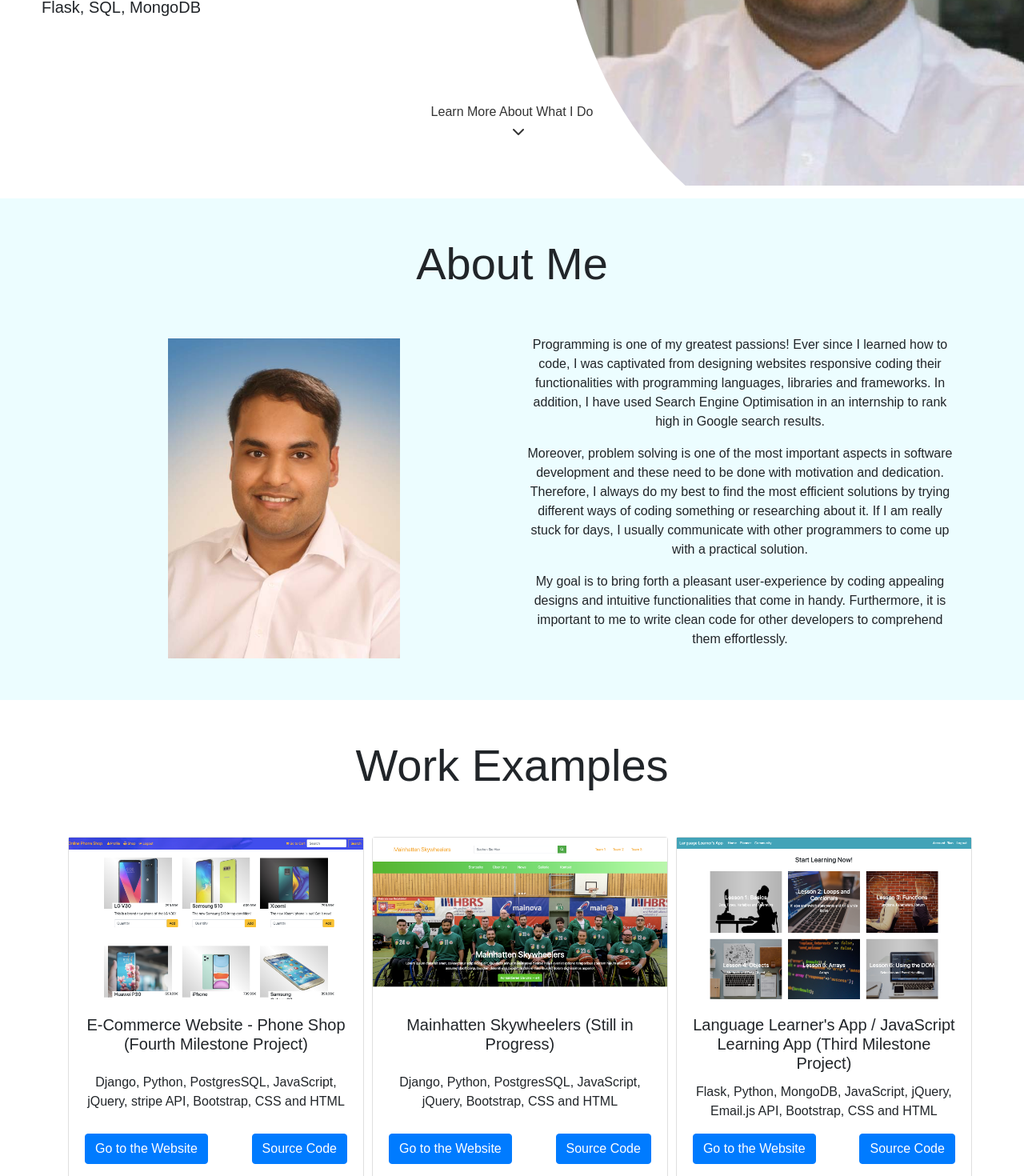
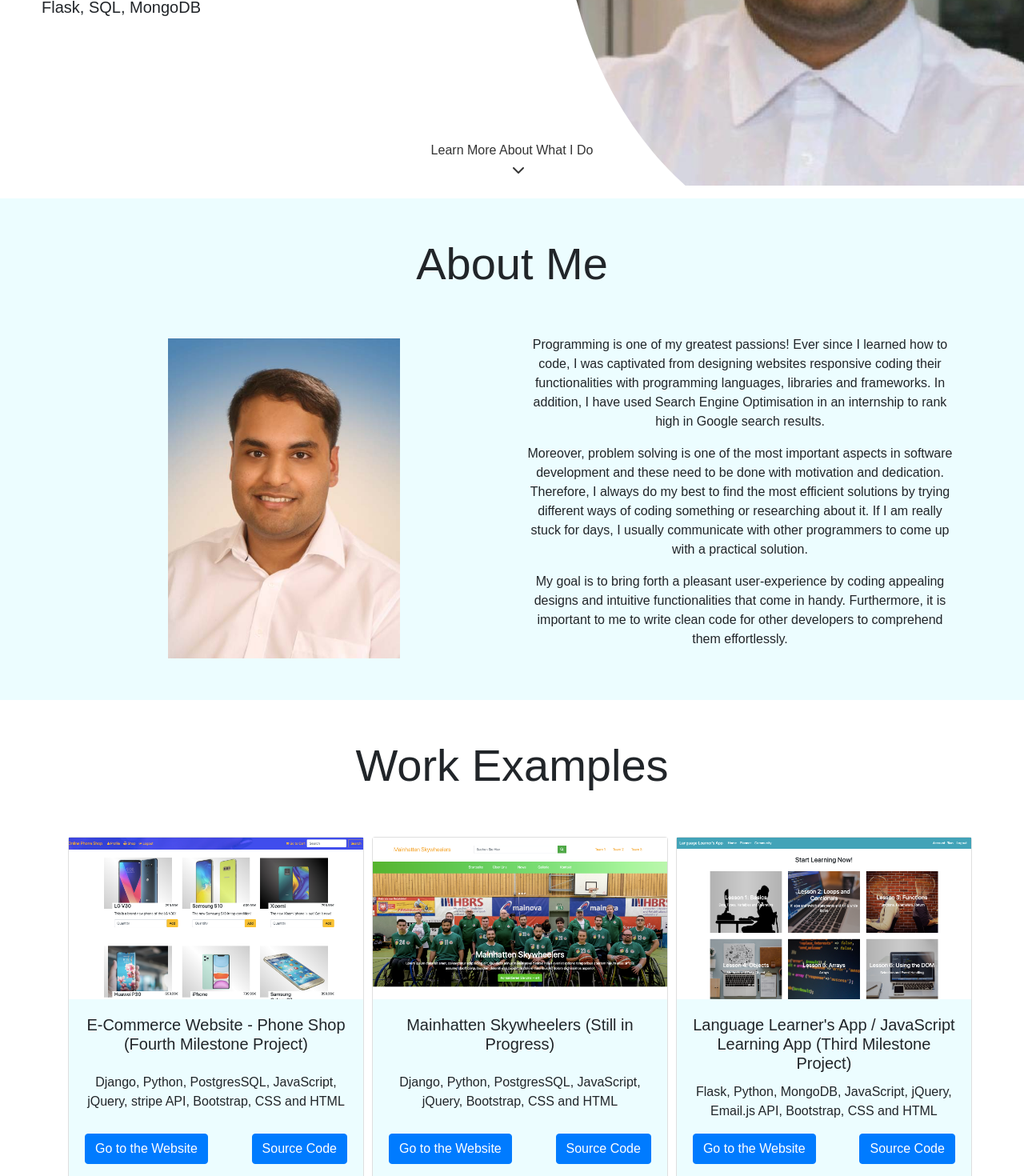
Before and after one commit to Rian1010/Portfolio, a React (Create React App) app in the folder portfolio/: page / in a window 1280 px wide. Shown: the part 560-2030 px from the top of the page at 80% size. Built offline with nearby package versions, Linux system fonts and the light colour scheme.

Commit message:
Made small changes

```diff
--- a/portfolio/src/components/Banner.js
+++ b/portfolio/src/components/Banner.js
@@ -16,9 +16,9 @@ function Banner() {
                         <h4 className="lead pl-1">HTML, CSS, JavaScript, Python, Django, React.js, Node.js, Flask, SQL, MongoDB</h4>
                     </Col>
                     <Col md={6} className="banner-img d-none d-md-block"></Col>
-                    <Col className="learn-more-button text-center d-none d-md-block mb-5">
+                    <Col className="learn-more-button text-center d-none d-md-block pb-4">
                         <a href="#about" className="learn-more-btn">
-                            <p className="pb-4">Learn More About What I Do</p>
+                            <p>Learn More About What I Do</p>
                             <i className="fas fa-chevron-down"></i>
                         </a>
                     </Col>
--- a/portfolio/src/components/Cards.js
+++ b/portfolio/src/components/Cards.js
@@ -29,7 +29,7 @@ function Cards(props) {
         return (
             <Card style={{ width: '100%' }} className="mt-5">
                 <a onClick={showToast} variant="top" className={props.image} href={props.url} target="_blank" rel="noopener noreferrer"></a>
-                <Card.Body className="d-flex flex-column justify-content-between text-center">
+                <Card.Body className="d-flex flex-column justify-content-between text-center blue-background">
                     <Card.Title>{props.title}</Card.Title>
                     <Card.Text>
                         {props.technologies}
```
